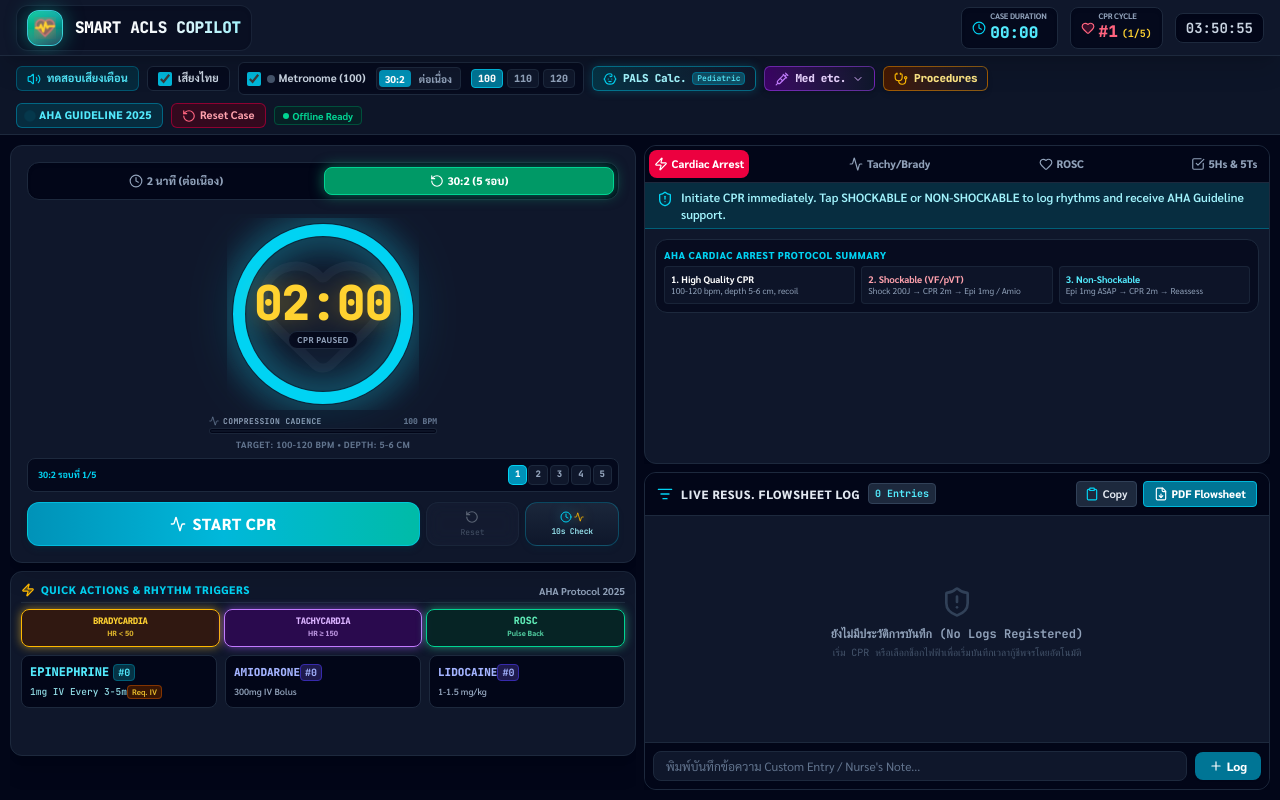
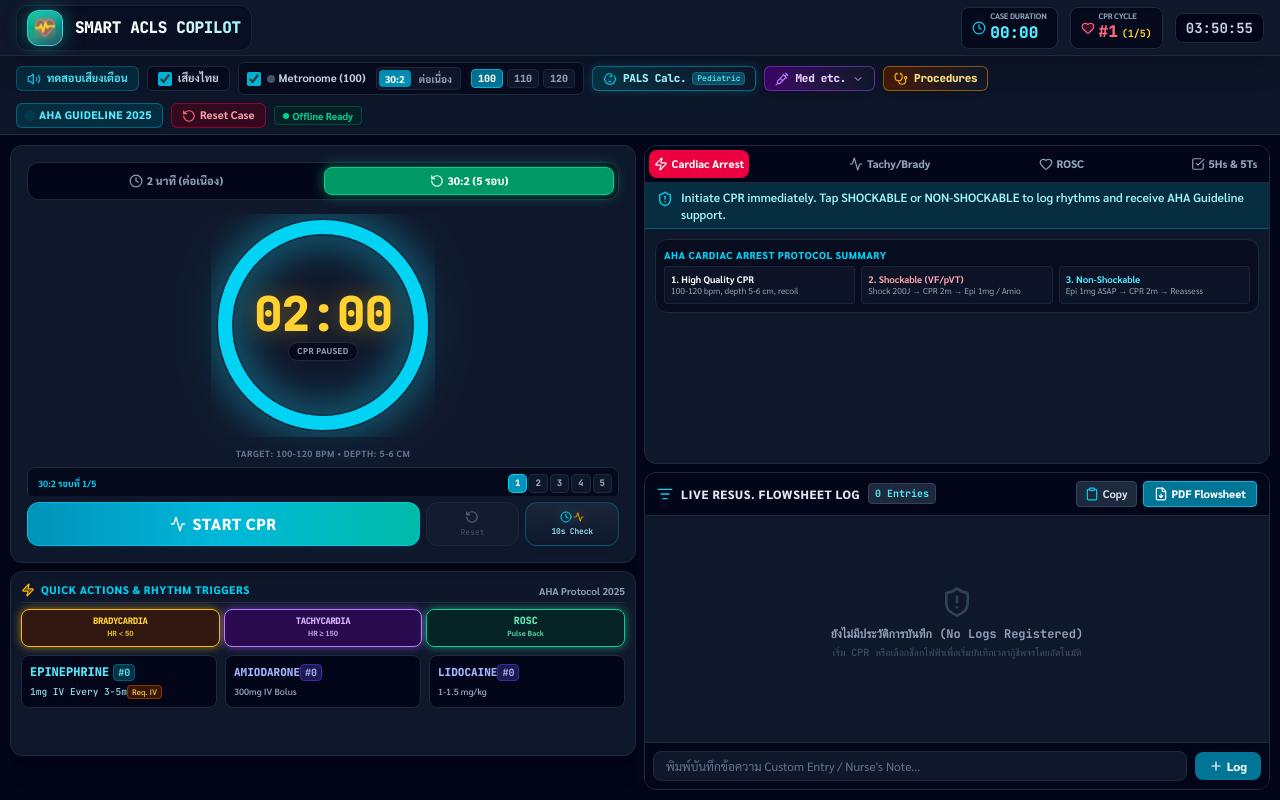
Before and after one commit to u4812050/Nopsrita, a React (Vite) app: page / in a window 1280 px wide. Built offline with nearby package versions, Linux system fonts and the light colour scheme.

Commit message:
refactor(cpr): clean up metronome logic and procedure checks
Remove unused metronome animation styles and props from CprTimerCard. Simplify procedure name matching logic for better readability.

```diff
--- a/src/App.tsx
+++ b/src/App.tsx
@@ -1296,22 +1296,20 @@ export default function App() {
     }
 
     if (
-      procName.includes('ABG') ||
-      procName.includes('Blood Gas') ||
-      procName.includes('Arterial Blood Gas')
+      procName.includes('Arterial Blood Gas') ||
+      procName.includes('ABG')
     ) {
       speakThai("เจาะ Blood แก๊ส");
     }
 
     if (
-      procName.includes('Mechanical') ||
-      procName.includes('Chest Compressor')
+      procName.includes('Mechanical Chest Compressor') ||
+      procName.includes('Mechanical CPR')
     ) {
       speakThai("ใส่เครื่องช่วยซีพีอา");
     }
 
     if (
-      procName.includes('Needle Decompress') ||
       procName.includes('Needle Decompression') ||
       procName.includes('Chest Drain') ||
       procName.includes('ICD')
@@ -1606,7 +1604,6 @@ export default function App() {
             <CprTimerCard
               cprTimeRemaining={cprTimeRemaining}
               cprActive={cprActive}
-              metronomeTempo={metronomeTempo}
               metronomeMode={metronomeMode}
               setMetronomeMode={setMetronomeMode}
               cprSubCycle302={cprSubCycle302}
--- a/src/components/CprTimerCard.tsx
+++ b/src/components/CprTimerCard.tsx
@@ -8,7 +8,6 @@ export type { AltMedItem };
 interface CprTimerCardProps {
   cprTimeRemaining: number;
   cprActive: boolean;
-  metronomeTempo?: number;
   metronomeMode: '30:2' | 'continuous';
   setMetronomeMode: (mode: '30:2' | 'continuous') => void;
   cprSubCycle302: number;
@@ -31,7 +30,6 @@ interface CprTimerCardProps {
 export function CprTimerCard({
   cprTimeRemaining,
   cprActive,
-  metronomeTempo = 100,
   metronomeMode,
   setMetronomeMode,
   cprSubCycle302,
@@ -50,15 +48,6 @@ export function CprTimerCard({
   metronomeBeat,
   handleLogPresetMed,
 }: CprTimerCardProps) {
-  const beatIntervalMs = (60 / Math.max(60, metronomeTempo)) * 1000;
-  const is302Ventilation = metronomeMode === '30:2' && (metronomeBeat === 31 || metronomeBeat === 32);
-  const is302Pause = metronomeMode === '30:2' && metronomeBeat === 30;
-  const currentBeatDurationMs = is302Ventilation
-    ? 1500
-    : is302Pause
-      ? 1200
-      : beatIntervalMs;
-
   return (
     <div
       className="bg-slate-900 rounded-xl border border-slate-800 p-2 sm:p-3 md:p-4 flex flex-col items-center justify-between relative overflow-hidden shadow-xl w-full max-w-full h-[418px]"
@@ -105,7 +94,7 @@ export function CprTimerCard({
 
       {/* Timer Digits Display with Circular Progress Gauge */}
       <div className="flex flex-col items-center justify-center my-0.5 w-full max-w-full overflow-hidden flex-1">
-        <div className="relative flex items-center justify-center w-36 h-36 xs:w-40 xs:h-40 sm:w-48 sm:h-48 my-0.5 sm:my-1 max-w-full">
+        <div className="relative flex items-center justify-center w-36 h-36 xs:w-44 xs:h-44 sm:w-56 sm:h-56 my-1 sm:my-2 max-w-full">
           {/* SVG Circular Ring Gauge */}
           <svg className="w-full h-full transform -rotate-90 drop-shadow-[0_0_20px_rgba(6,182,212,0.25)]" viewBox="0 0 160 160">
             {/* Ambient Outer Track Glow/Background Circle (12px outer shadow ring) */}
@@ -144,46 +133,18 @@ export function CprTimerCard({
             />
           </svg>
 
-          {/* Centered Timer Content inside the Ring with Dynamic Shrinking Heart Guide */}
+          {/* Centered Timer Content inside the Ring */}
           <div className="absolute inset-0 flex flex-col items-center justify-center text-center p-2">
-            {/* Dynamic Shrinking Heart Guide (Syncs with Chest Compressions) */}
-            {cprActive && metronomeOn ? (
-              <div
-                key={`cadence-heart-${metronomeBeat}`}
-                className="absolute inset-0 flex items-center justify-center pointer-events-none z-0 overflow-visible"
-                style={{
-                  animation: is302Ventilation
-                    ? `cprVentPulse ${currentBeatDurationMs}ms ease-in-out forwards`
-                    : `cprShrinkBeat ${currentBeatDurationMs}ms cubic-bezier(0.2, 0.0, 0.2, 1) forwards`
-                }}
-              >
-                <Heart
-                  className={`w-24 h-24 xs:w-28 xs:h-28 sm:w-36 sm:h-36 transition-none ${
-                    is302Ventilation
-                      ? 'text-amber-400/90 fill-amber-400/20 drop-shadow-[0_0_24px_rgba(251,191,36,0.65)]'
-                      : metronomeBeat === 30
-                        ? 'text-rose-400 fill-rose-500/35 drop-shadow-[0_0_26px_rgba(244,63,94,0.85)]'
-                        : 'text-rose-500 fill-rose-500/20 drop-shadow-[0_0_22px_rgba(244,63,94,0.7)]'
-                  }`}
-                  strokeWidth={2.2}
-                />
-              </div>
-            ) : (
-              <div className="absolute inset-0 flex items-center justify-center pointer-events-none z-0 opacity-20">
-                <Heart className="w-24 h-24 xs:w-28 xs:h-28 sm:w-36 sm:h-36 text-slate-600 fill-slate-800" strokeWidth={1.5} />
-              </div>
-            )}
-
             <div
               id="timer-display"
-              className={`text-2xl xs:text-4xl sm:text-5xl font-mono font-black leading-none tracking-tight tabular-nums relative z-10 ${
+              className={`text-2xl xs:text-4xl sm:text-5xl font-mono font-black leading-none tracking-tight tabular-nums ${
                 cprTimeRemaining <= 30 ? 'text-rose-400 animate-pulse glow-red' : 'text-amber-300 drop-shadow-[0_0_12px_rgba(251,191,36,0.4)]'
               }`}
             >
               {formatMMSS(cprTimeRemaining)}
             </div>
             <span
-              className={`text-[8.5px] xs:text-[9.5px] font-bold tracking-wider uppercase mt-1 xs:mt-1.5 px-2 py-0.5 rounded-full border transition-all relative z-10 ${
+              className={`text-[8.5px] xs:text-[9.5px] font-bold tracking-wider uppercase mt-1 xs:mt-1.5 px-2 py-0.5 rounded-full border transition-all ${
                 cprActive
                   ? cprTimeRemaining <= 30
                     ? 'text-rose-300 bg-rose-950/80 border-rose-800/80 animate-pulse'
@@ -193,45 +154,6 @@ export function CprTimerCard({
             >
               {cprActive ? (cprTimeRemaining <= 30 ? 'TIME CRITICAL' : 'CPR ACTIVE') : 'CPR PAUSED'}
             </span>
-          </div>
-        </div>
-
-        {/* Visual Metronome Tempo Progress Bar */}
-        <div className="w-full max-w-[240px] xs:max-w-[260px] px-1.5 my-0.5">
-          <div className="flex items-center justify-between text-[8px] xs:text-[9px] font-mono font-bold mb-0.5 leading-none">
-            <span className="text-slate-400 flex items-center gap-1">
-              <Activity className={`w-2.5 h-2.5 ${cprActive && metronomeOn ? (is302Ventilation ? 'text-amber-400 animate-pulse' : 'text-emerald-400 animate-pulse') : 'text-slate-500'}`} />
-              <span className="tracking-wider">
-                {is302Ventilation ? 'VENTILATION CADENCE' : 'COMPRESSION CADENCE'}
-              </span>
-            </span>
-            <span className={`font-black ${cprActive && metronomeOn ? (is302Ventilation ? 'text-amber-300' : 'text-emerald-300') : 'text-slate-500'}`}>
-              {cprActive && metronomeOn
-                ? is302Ventilation
-                  ? '1.5s / ครั้ง'
-                  : `${metronomeTempo} BPM (${Math.round(beatIntervalMs)}ms)`
-                : `${metronomeTempo} BPM`}
-            </span>
-          </div>
-
-          <div className="h-1.5 xs:h-2 w-full bg-slate-950 rounded-full overflow-hidden border border-slate-800/90 relative shadow-inner p-[1px]">
-            {cprActive && metronomeOn ? (
-              <div
-                key={`cpr-cadence-progress-${metronomeBeat}`}
-                className={`h-full rounded-full transition-none ${
-                  is302Ventilation
-                    ? 'bg-gradient-to-r from-amber-500 via-amber-400 to-yellow-300 shadow-[0_0_8px_rgba(251,191,36,0.8)]'
-                    : metronomeBeat === 30
-                      ? 'bg-gradient-to-r from-rose-500 via-pink-400 to-cyan-300 shadow-[0_0_8px_rgba(244,63,94,0.8)]'
-                      : 'bg-gradient-to-r from-emerald-500 via-teal-400 to-cyan-400 shadow-[0_0_8px_rgba(52,211,153,0.8)]'
-                }`}
-                style={{
-                  animation: `cprProgressSweep ${currentBeatDurationMs}ms linear forwards`
-                }}
-              />
-            ) : (
-              <div className="h-full w-full bg-slate-800/40 rounded-full" />
-            )}
           </div>
         </div>
 
--- a/src/index.css
+++ b/src/index.css
@@ -61,53 +61,3 @@ html, body, #root {
 ::-webkit-scrollbar-thumb:hover {
   background: rgba(148, 163, 184, 0.6);
 }
-
-/* CPR Metronome Sync Visual Animations */
-@keyframes cprShrinkBeat {
-  0% {
-    transform: scale(1.24);
-    opacity: 0.95;
-    filter: drop-shadow(0 0 16px rgba(244, 63, 94, 0.85));
-  }
-  30% {
-    transform: scale(1.04);
-    opacity: 0.9;
-  }
-  75% {
-    transform: scale(0.85);
-    opacity: 0.75;
-    filter: drop-shadow(0 0 6px rgba(244, 63, 94, 0.4));
-  }
-  100% {
-    transform: scale(0.82);
-    opacity: 0.55;
-    filter: drop-shadow(0 0 2px rgba(244, 63, 94, 0.2));
-  }
-}
-
-@keyframes cprVentPulse {
-  0% {
-    transform: scale(0.85);
-    opacity: 0.45;
-  }
-  50% {
-    transform: scale(1.22);
-    opacity: 1;
-    filter: drop-shadow(0 0 22px rgba(251, 191, 36, 0.9));
-  }
-  100% {
-    transform: scale(0.9);
-    opacity: 0.55;
-  }
-}
-
-@keyframes cprProgressSweep {
-  0% {
-    width: 0%;
-    opacity: 0.85;
-  }
-  100% {
-    width: 100%;
-    opacity: 1;
-  }
-}
```
